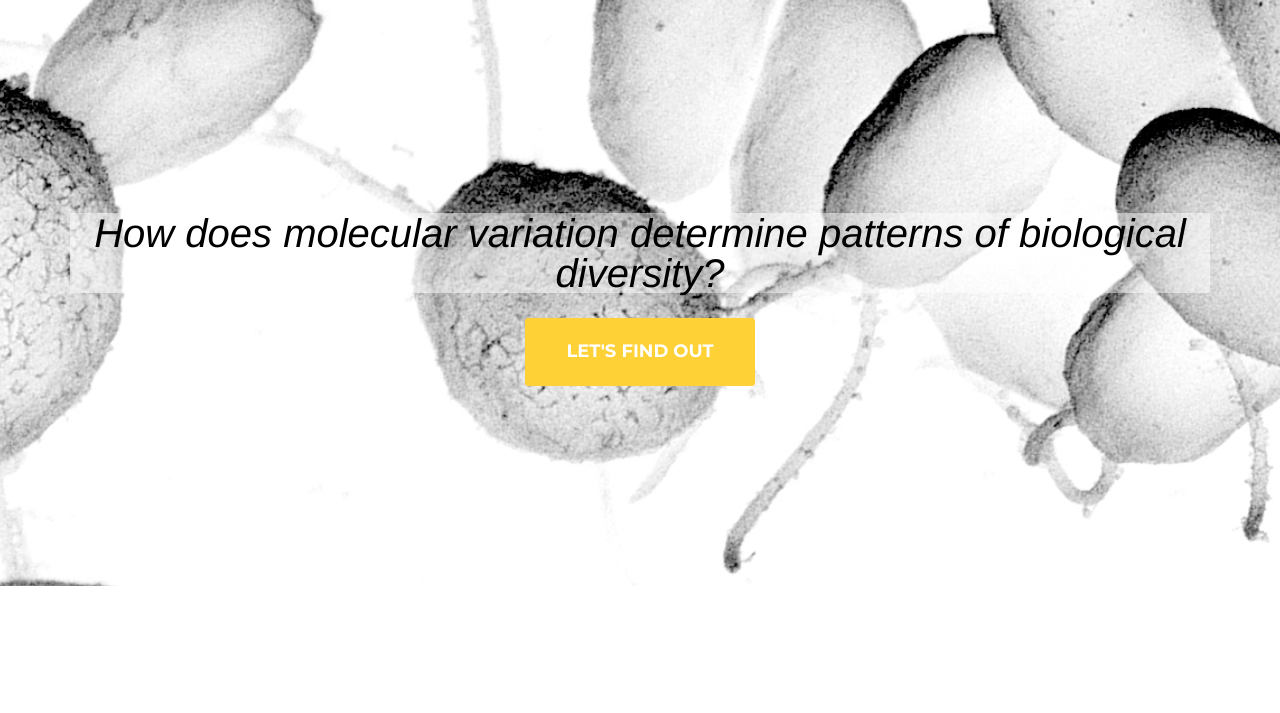
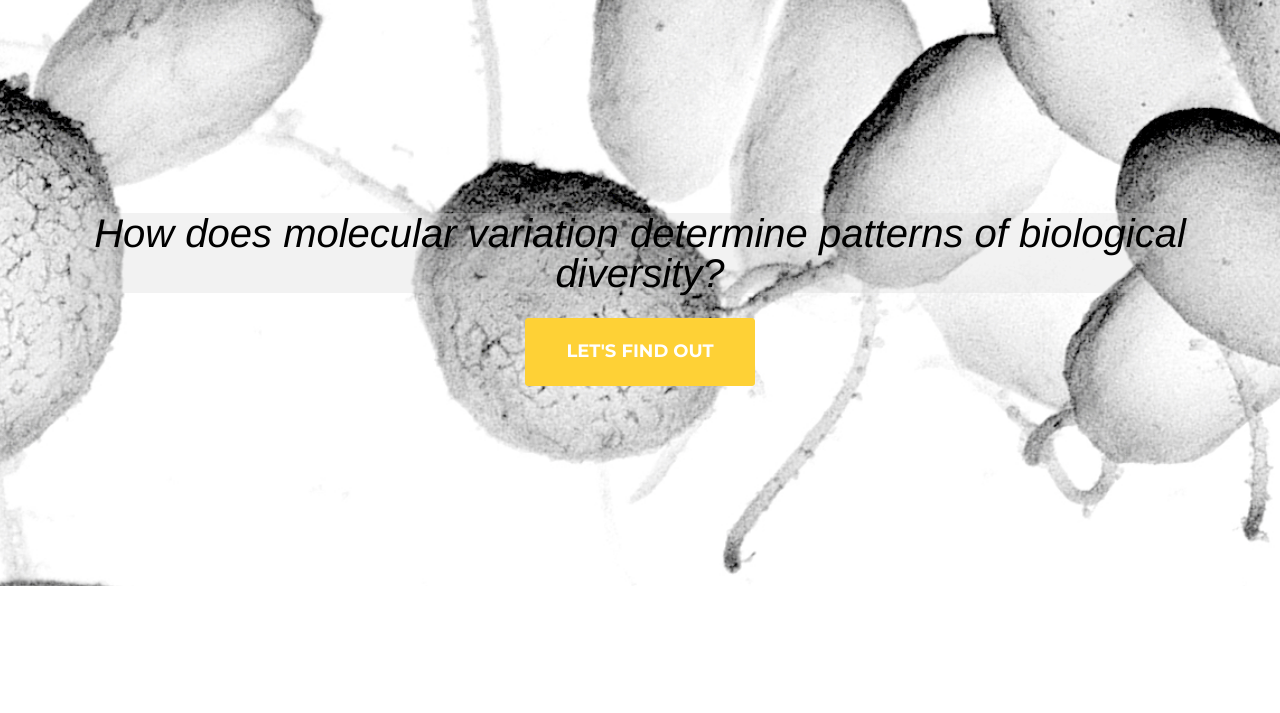
Before and after one commit to aays/nesslab, a website: page index.html in a window 1280 px wide. Shown: the part 87-800 px from the top of the page. Drawn offline with nearby package versions, Linux system fonts and the light colour scheme; a web font is replaced by a local one.

Commit message:
changed translucency values

```diff
--- a/css/agency.css
+++ b/css/agency.css
@@ -248,7 +248,7 @@ header .intro-text .intro-lead-in {
   line-height: 22px;
   margin-bottom: 25px;
   background: #eee;
-  background-color: rgba(255,255,255,0.5);
+  background-color: rgba(211,211,211,0.3);
 }
 header .intro-text .intro-heading {
   font-family: "Montserrat", "Helvetica Neue", Helvetica, Arial, sans-serif;
```
